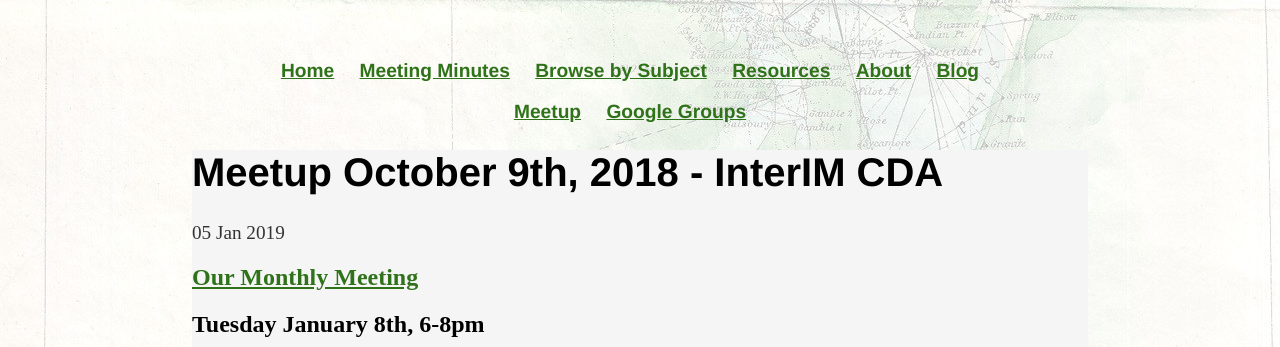
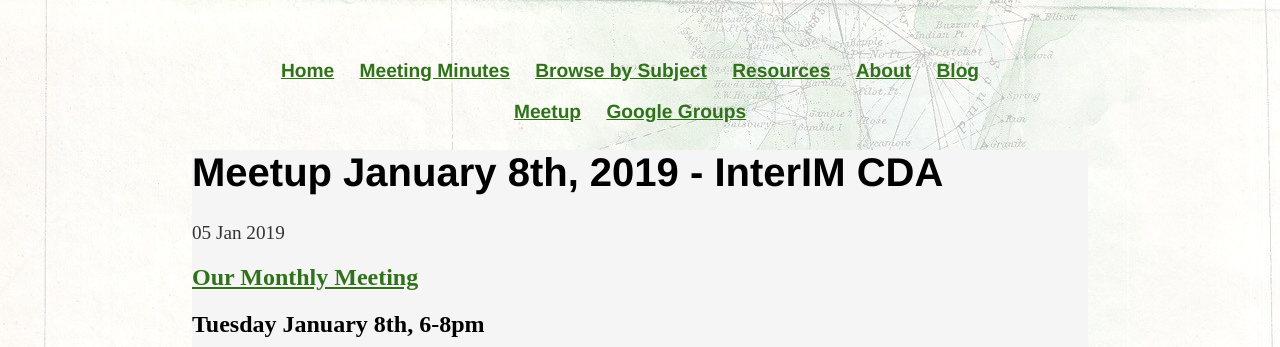
Before and after one commit to psqgis/psqgis.github.io, a Jekyll site: the page built from _posts/2019-01-05-Meetup-January-8th.md, in a window 1280 px wide. Shown: the top 347 px of the page. Built offline with Jekyll 4.4.1, drawn with Linux system fonts in a browser that asks for light colours.

Commit message:
Fix title jan 2019 announcement

```diff
--- a/_posts/2019-01-05-Meetup-January-8th.md
+++ b/_posts/2019-01-05-Meetup-January-8th.md
@@ -1,6 +1,6 @@
 ---
 layout: post
-title: "Meetup October 9th, 2018 - InterIM CDA"
+title: "Meetup January 8th, 2019 - InterIM CDA"
 date: 2019-01-05
 schedule: 2019-01-08T18:00:00.0-8
 ---
```
